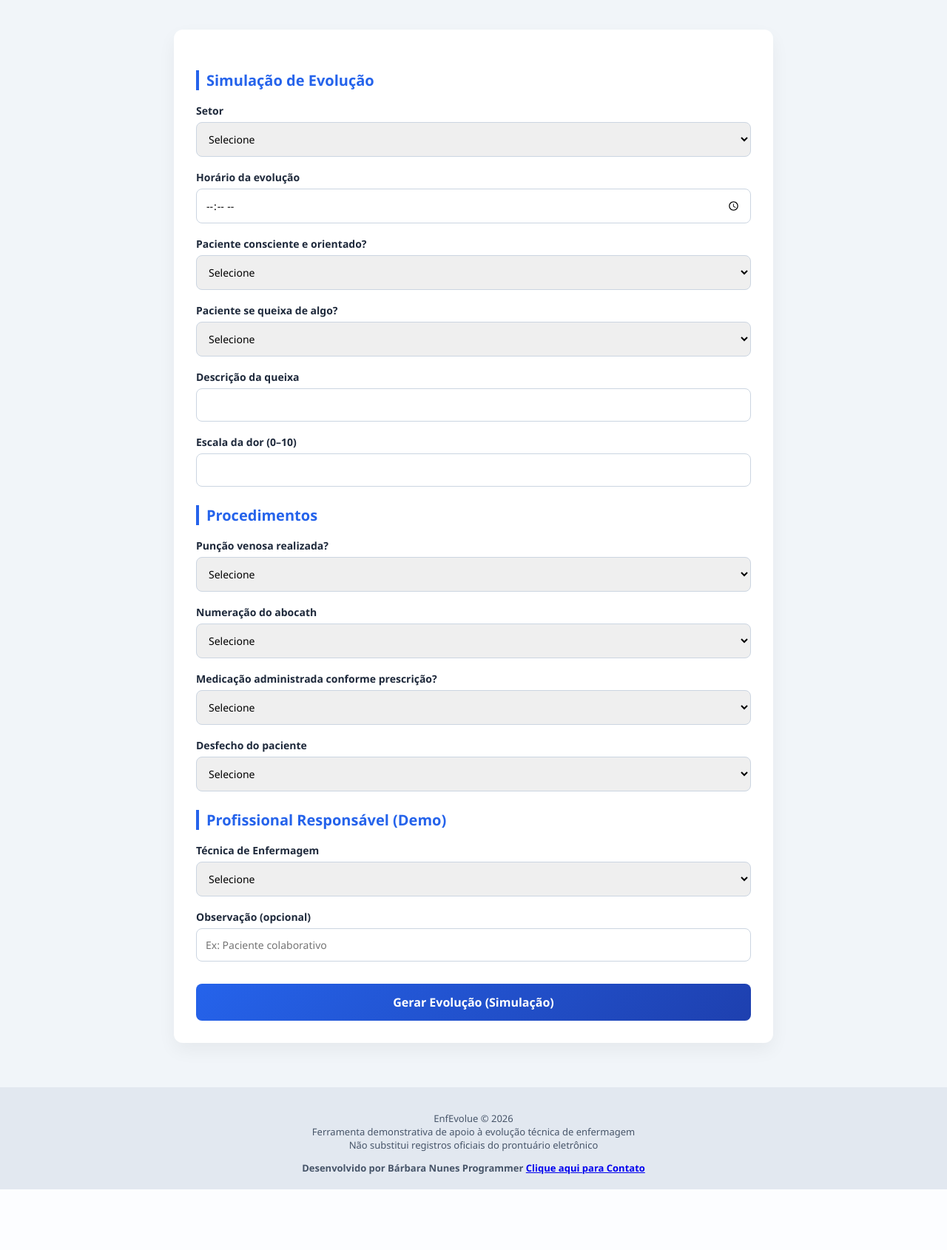
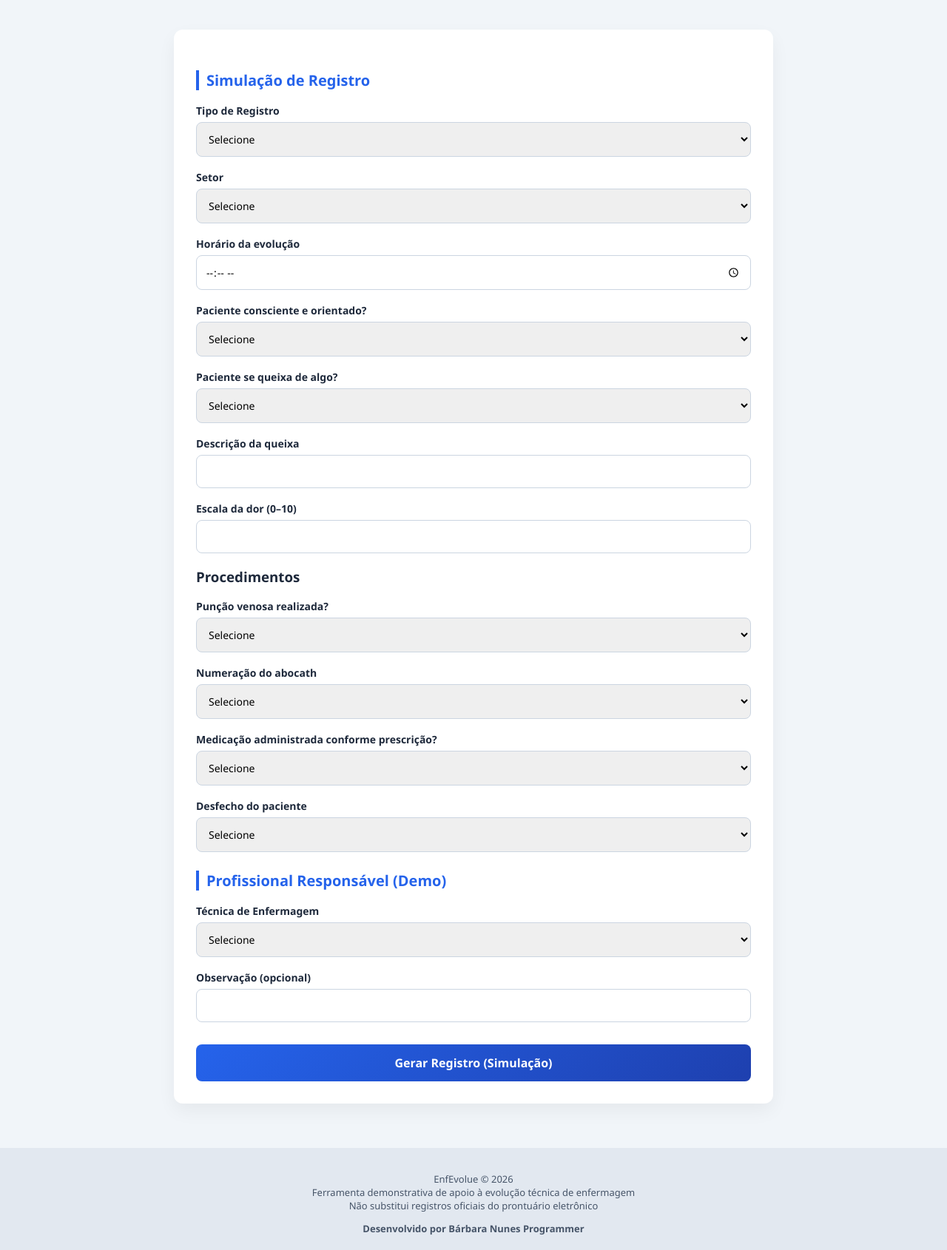
Before and after one commit to barbaranunesprogrammer/EnfEvoluiBeta, a Flask app: page / in a window 1280 px wide. Shown: the part 207-1897 px from the top of the page at 74% size. Before the commit the page ends 1815 px from the top, so only its background shows below. Run offline with Flask 3, Linux system fonts and the light colour scheme.

Commit message:
curativo

```diff
--- a/app.py
+++ b/app.py
@@ -16,80 +16,125 @@ def index():
 
     if request.method == "POST":
 
-        h = request.form.get("horario", "")
+        tipo = request.form.get("tipo_registro")
+
         profissional = request.form.get("profissional", "")
         coren = PROFISSIONAIS_DEMO.get(profissional, "COREN-DEMO")
 
-        setor = request.form.get("setor","")
-        consciente = request.form.get("consciente")
-        queixa = request.form.get("queixa")
-        descricao_queixa = request.form.get("descricao_queixa", "")
-        dor = request.form.get("dor", "")
-        puncao = request.form.get("puncao")
-        abocath = request.form.get("abocath", "")
-        abocath_outro = request.form.get("abocath_outro", "")
-        medicacao = request.form.get("medicacao")
-        desfecho = request.form.get("desfecho")
+        texto = "********** VERSÃO DEMONSTRATIVA **********\n\n"
 
+        # =========================
+        # 🏥 EVOLUÇÃO NORMAL
+        # =========================
+        if tipo == "evolucao":
 
-        if setor == "Sala de medicação":
-            setor = "Sala de Medicação"
-        elif setor == "Observação Pediatrica":
-            setor = "Observação Pediatrica"
-        elif setor == "Observação":
-            setor = "Observação"
-        elif setor == "Sala Vermelha":
-            setor = "Sala Vermelha"
-        else:
-            setor = "Setor não especificado"
+            h = request.form.get("horario", "")
+            setor = request.form.get("setor","")
+            consciente = request.form.get("consciente")
+            queixa = request.form.get("queixa")
+            descricao_queixa = request.form.get("descricao_queixa", "")
+            dor = request.form.get("dor", "")
+            puncao = request.form.get("puncao")
+            abocath = request.form.get("abocath", "")
+            abocath_outro = request.form.get("abocath_outro", "")
+            medicacao = request.form.get("medicacao")
+            desfecho = request.form.get("desfecho")
 
+            if abocath == "outro":
+                abocath = abocath_outro
 
-        # Se escolher "Outro", usar o valor digitado
-        if abocath == "outro":
-            abocath = abocath_outro
+            if not abocath:
+                abocath = "não especificado"
 
-        # Se não informado nenhum valor, usar padrão
-        if not abocath:
-            abocath = "Abocath não especificado"
+            texto += f"{h} – Recebo paciente na {setor}.\n"
 
-        texto = "********** VERSÃO DEMONSTRATIVA **********\n\n"
-        texto += f"{h} – Recebo paciente na {setor}.\n"
+            # Estado neurológico
+            if consciente == "Sim":
+                texto += "Paciente consciente e orientado.\n"
+            else:
+                texto += "Paciente não consciente ou desorientado.\n"
 
-        # Estado neurológico
-        if consciente == "1":
-            texto += "Paciente consciente e orientado.\n"
-        else:
-            texto += "Paciente não consciente ou desorientado.\n"
+            # Queixa
+            if queixa == "Sim":
+                texto += f"Paciente refere: {descricao_queixa}.\n"
+                if dor:
+                    texto += f"Escala de dor referida: {dor}/10.\n"
+            else:
+                texto += "Paciente sem queixas no momento.\n"
 
-        # Queixa
-        if queixa == "1":
-            texto += f"Paciente refere: {descricao_queixa}.\n"
-            if dor:
-                texto += f"Escala de dor referida: {dor}/10.\n"
-        else:
-            texto += "Paciente sem queixas no momento.\n"
+            # Punção venosa
+            if puncao == "Sim":
+                texto += f"Realizada punção venosa com abocath nº {abocath}.\n"
+            else:
+                texto += "Não foi necessária punção venosa.\n"
 
-        # Punção venosa
-        if puncao == "1":
-            texto += f"Realizada punção venosa.\nUtilizado abocath nº {abocath}.\n"
-        else:
-            texto += "Não foi necessária punção venosa.\n"
+            # Medicação
+            if medicacao == "Sim":
+                texto += "Medicação administrada conforme prescrição médica.\n"
+            else:
+                texto += "Medicação não administrada.\n"
 
-        # Medicação
-        if medicacao == "1":
-            texto += "Medicação administrada conforme prescrição médica.\n"
-        else:
-            texto += "Medicação não administrada.\n"
+            # Desfecho
+            if desfecho:
+                texto += f"{desfecho}.\n"
 
-        # Desfecho
-        if desfecho == "1":
-            texto += "Paciente recebe alta.\n"
-        elif desfecho == "2":
-            texto += "Paciente retorna para avaliação médica.\n"
-        elif desfecho == "3":
-            texto += "Paciente evadiu-se da unidade.\n"
+        # =========================
+        # 🩹 CURATIVO
+        # =========================
+        elif tipo == "curativo":
 
-        texto += f"\n{profissional} – {coren}\nTécnica de Enfermagem\n"
+            h = request.form.get("horario_curativo", "")
+            tipo_curativo = request.form.get("tipo_curativo", "")
+
+            qtd_gaze = request.form.get("qtd_gaze")
+            alcool = request.form.get("alcool")
+            clorexidina = request.form.get("clorexidina")
+            sf = request.form.get("sf")
+            pomada = request.form.get("pomada", "")
+            outros = request.form.get("outros_materiais", "")
+
+            aspecto = request.form.get("aspecto", "")
+            exsudato = request.form.get("exsudato", "")
+
+            texto += f"{h} – Realizado curativo.\n\n"
+            texto += f"Tipo de curativo: {tipo_curativo}.\n"
+
+            materiais = []
+
+            if qtd_gaze and int(qtd_gaze) > 0:
+                materiais.append(f"{qtd_gaze} gaze(s)")
+
+            if alcool:
+                materiais.append("Álcool 70%")
+
+            if clorexidina:
+                materiais.append("Clorexidina")
+
+            if sf:
+                materiais.append("SF 0,9%")
+
+            if pomada:
+                materiais.append(f"Pomada {pomada}")
+
+            if outros:
+                materiais.append(outros)
+
+            if materiais:
+                texto += "Utilizado: " + ", ".join(materiais) + ".\n"
+
+            if aspecto:
+                texto += f"Ferida apresentando aspecto {aspecto}.\n"
+
+            if exsudato:
+                texto += f"Exsudato {exsudato}.\n"
+
+            texto += "Procedimento realizado com técnica asséptica.\n"
+
+        # =========================
+        # PROFISSIONAL
+        # =========================
+        texto += f"\n{profissional} – {coren}\n"
+        texto += "Técnica de Enfermagem\n"
         texto += "\n********** NÃO UTILIZAR COMO DOCUMENTO OFICIAL **********"
 
     return render_template(
--- a/templates/index.html
+++ b/templates/index.html
@@ -2,7 +2,7 @@
 <html lang="pt-br">
 <head>
     <meta charset="UTF-8">
-    <title>EnfEvolue – Versão Demo </title>
+    <title>EnfEvolue – Versão Demo</title>
     <meta name="viewport" content="width=device-width, initial-scale=1.0">
     <link rel="stylesheet" href="{{ url_for('static', filename='style.css') }}">
 </head>
@@ -22,34 +22,46 @@
 
 <form method="POST">
 
-    <h2>Simulação de Evolução</h2>
+    <h2>Simulação de Registro</h2>
 
+    <!-- TIPO DE REGISTRO -->
+    <label>Tipo de Registro</label>
+    <select id="tipo_registro" name="tipo_registro" required>
+        <option value="">Selecione</option>
+        <option value="evolucao">Evolução</option>
+        <option value="curativo">Curativo</option>
+    </select>
+
+    <!-- ========================= -->
+    <!-- FORMULÁRIO EVOLUÇÃO -->
+    <!-- ========================= -->
+
+    <div id="formEvolucao">
 
         <label>Setor</label>
-    <select name="setor" id="setor">
+        <select name="setor">
             <option value="">Selecione</option>
             <option value="Sala de medicação">Sala de medicação</option>
             <option value="Observação Pediatrica">Observação Pediatrica</option>
             <option value="Observação">Observação</option>
             <option value="Sala Vermelha">Sala Vermelha</option>
-        <option value="outro">Outro</option>
         </select>
 
         <label>Horário da evolução</label>
-    <input type="time" name="horario" required>
+        <input type="time" name="horario">
 
         <label>Paciente consciente e orientado?</label>
-    <select name="consciente" required>
+        <select name="consciente">
             <option value="">Selecione</option>
-        <option value="1">Sim</option>
-        <option value="2">Não</option>
+            <option value="Sim">Sim</option>
+            <option value="Não">Não</option>
         </select>
 
         <label>Paciente se queixa de algo?</label>
-    <select name="queixa" required>
+        <select name="queixa">
             <option value="">Selecione</option>
-        <option value="1">Sim</option>
-        <option value="2">Não</option>
+            <option value="Sim">Sim</option>
+            <option value="Não">Não</option>
         </select>
 
         <label>Descrição da queixa</label>
@@ -58,13 +70,13 @@
         <label>Escala da dor (0–10)</label>
         <input type="number" name="dor" min="0" max="10">
 
-    <h2>Procedimentos</h2>
+        <h3>Procedimentos</h3>
 
         <label>Punção venosa realizada?</label>
-    <select name="puncao" required>
+        <select name="puncao">
             <option value="">Selecione</option>
-        <option value="1">Sim</option>
-        <option value="2">Não</option>
+            <option value="Sim">Sim</option>
+            <option value="Não">Não</option>
         </select>
 
         <label>Numeração do abocath</label>
@@ -76,22 +88,84 @@
             <option value="24">24</option>
             <option value="outro">Outro</option>
         </select>
-    <input type="text" name="abocath_outro" id="abocath_outro" placeholder="Digite outro número" style="display:none; margin-top:5px;">
+
+        <input type="text" name="abocath_outro" id="abocath_outro"
+               placeholder="Digite outro número"
+               style="display:none; margin-top:5px;">
 
         <label>Medicação administrada conforme prescrição?</label>
-    <select name="medicacao" required>
+        <select name="medicacao">
             <option value="">Selecione</option>
-        <option value="1">Sim</option>
-        <option value="2">Não</option>
+            <option value="Sim">Sim</option>
+            <option value="Não">Não</option>
         </select>
 
         <label>Desfecho do paciente</label>
         <select name="desfecho">
             <option value="">Selecione</option>
-        <option value="1">Alta</option>
-        <option value="2">Retorna avaliação médica</option>
-        <option value="3">Paciente evadiu</option>
+            <option value="Alta">Alta</option>
+            <option value="Retorna avaliação médica">Retorna avaliação médica</option>
+            <option value="Paciente evadiu">Paciente evadiu</option>
         </select>
+
+    </div>
+
+    <!-- ========================= -->
+    <!-- FORMULÁRIO CURATIVO -->
+    <!-- ========================= -->
+
+   <div id="formCurativo" style="display:none;">
+
+    <h3>Registro de Curativo</h3>
+
+    <label>Horário do procedimento</label>
+    <input type="time" name="horario_curativo">
+
+    <label>Tipo de Curativo</label>
+    <select name="tipo_curativo">
+        <option value="">Selecione</option>
+        <option value="Simples">Simples</option>
+        <option value="Compressivo">Compressivo</option>
+        <option value="Oclusivo">Oclusivo</option>
+        <option value="Cirúrgico">Cirúrgico</option>
+    </select>
+
+    <h4>Materiais Utilizados</h4>
+
+    Gaze:
+    <input type="number" name="qtd_gaze" min="0" placeholder="Quantidade"><br><br>
+
+    Álcool 70%:
+    <input type="checkbox" name="alcool" value="Álcool 70%"><br><br>
+
+    Clorexidina:
+    <input type="checkbox" name="clorexidina" value="Clorexidina"><br><br>
+
+    SF 0,9%:
+    <input type="checkbox" name="sf" value="SF 0,9%"><br><br>
+
+    Pomada:
+    <input type="text" name="pomada" placeholder="Ex: Nebacetin"><br><br>
+
+    <label>Outros materiais</label>
+    <input type="text" name="outros_materiais" placeholder="Ex: Cobertura hidrocoloide">
+
+    <h4>Avaliação da Ferida</h4>
+
+    <label>Aspecto</label>
+    <input type="text" name="aspecto" placeholder="Granulação, necrose...">
+
+    <label>Exsudato</label>
+    <select name="exsudato">
+        <option value="">Selecione</option>
+        <option value="Ausente">Ausente</option>
+        <option value="Seroso">Seroso</option>
+        <option value="Purulento">Purulento</option>
+    </select>
+
+</div>
+
+    <!-- PROFISSIONAL -->
 
     <h2>Profissional Responsável (Demo)</h2>
 
@@ -104,15 +178,15 @@
     </select>
 
     <label>Observação (opcional)</label>
-    <input type="text" name="observacao" placeholder="Ex: Paciente colaborativo">
+    <input type="text" name="observacao">
 
-    <button type="submit">Gerar Evolução (Simulação)</button>
+    <button type="submit">Gerar Registro (Simulação)</button>
 
 </form>
 
 {% if texto %}
 <section class="resultado">
-    <h2>Evolução Gerada</h2>
+    <h2>Registro Gerado</h2>
     <textarea readonly>{{ texto }}</textarea>
 </section>
 {% endif %}
@@ -125,19 +199,38 @@
         Ferramenta demonstrativa de apoio à evolução técnica de enfermagem<br>
         Não substitui registros oficiais do prontuário eletrônico
     </p>
-    <strong>Desenvolvido por Bárbara Nunes Programmer <a href="https://portfoliobarbara.vercel.app/">Clique aqui para Contato </a></strong>
+    <strong>Desenvolvido por Bárbara Nunes Programmer</strong>
 </footer>
 
-<!-- Script para mostrar o campo "Outro abocath" apenas quando selecionado -->
+<!-- SCRIPT -->
+
 <script>
+
+// Alternar formulário
+document.getElementById("tipo_registro").addEventListener("change", function() {
+
+    let evolucao = document.getElementById("formEvolucao");
+    let curativo = document.getElementById("formCurativo");
+
+    if (this.value === "curativo") {
+        evolucao.style.display = "none";
+        curativo.style.display = "block";
+    } else {
+        evolucao.style.display = "block";
+        curativo.style.display = "none";
+    }
+});
+
+// Campo outro abocath
 document.getElementById("abocath").addEventListener("change", function() {
-    var outroCampo = document.getElementById("abocath_outro");
+    let outroCampo = document.getElementById("abocath_outro");
     if (this.value === "outro") {
         outroCampo.style.display = "block";
     } else {
         outroCampo.style.display = "none";
     }
 });
+
 </script>
 
 </body>
```
Lines whose indentation alone changed are shown as unchanged.
